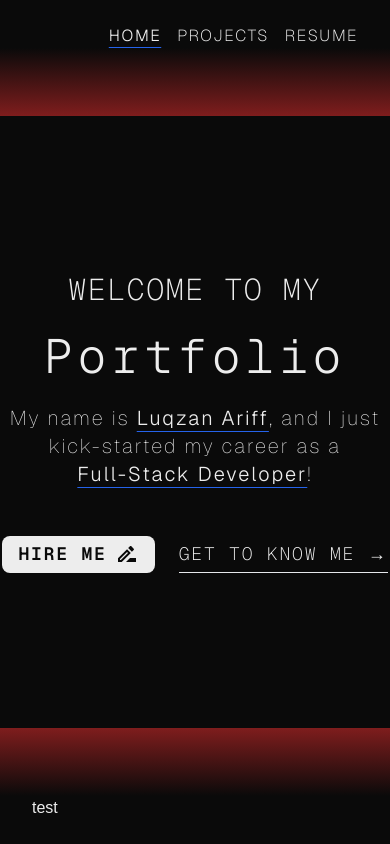
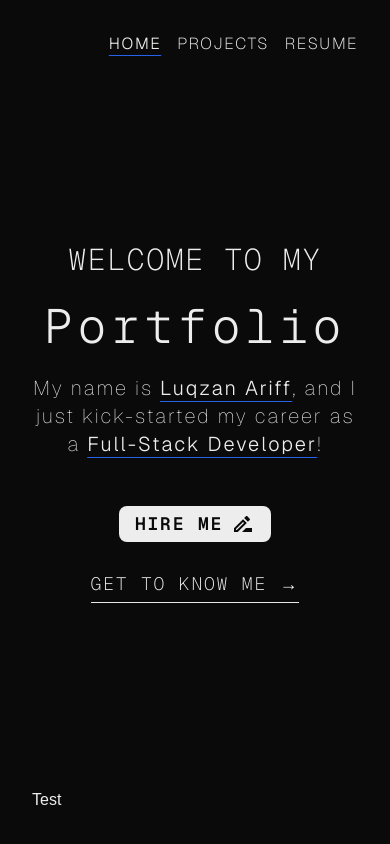
Before and after one commit to Luqzan/personal-portfolio-website, a Next.js app: page / in a window 390 px wide. Built offline with nearby package versions, Linux system fonts and the light colour scheme.

Commit message:
testing for mobile

```diff
--- a/src/app/layout.jsx
+++ b/src/app/layout.jsx
@@ -13,26 +13,28 @@ export const metadata = {
 export default function RootLayout({ children }) {
   return (
     <html lang="en" className={`${geistSans} ${geistMono}`}>
-      <body className={`antialiased`}>
-        <div className="flex justify-center w-full">
-          <div className="relative h-screen w-full max-w-screen-xl grid grid-rows-[3rem_calc(100vh-6rem)_3rem] grid-cols-1 ">
-            <header className="flex flex-col justify-end px-8 bg-background">
+      <body className="flex flex-col items-center w-screen h-screen antialiased">
+        <header className="sticky top-0 flex flex-col w-full max-w-screen-xl">
+          <div className="flex flex-row p-8 bg-background">
+            <div className="ml-auto">
               <NavBar />
-            </header>
+            </div>
+          </div>
 
-            <div className="fixed top-[3rem] h-[8vh] w-full bg-gradient-to-b from-background to-transparent bg-red-900" />
+          <div className="w-full h-[8vh] bg-gradient-to-b from-background to-transparent" />
+        </header>
 
-            <main className="h-full grid items-center justify-items-center overflow-clip">
-              {children}
-            </main>
+        <main className="h-full w-full flex items-center justify-center">
+          {children}
+        </main>
 
-            <div className="fixed bottom-[3rem] h-[8vh] w-full bg-gradient-to-t from-background to-transparent bg-red-900" />
+        <footer className="sticky bottom-0 flex flex-col w-full max-w-screen-xl">
+          <div className="w-full h-[8vh] bg-gradient-to-t from-background to-transparent" />
 
-            <footer className="flex flex-col justify-start px-8 bg-background">
-              <p>test</p>
-            </footer>
+          <div className="flex flex-row p-8 bg-background">
+            <div className="">Test</div>
           </div>
-        </div>
+        </footer>
       </body>
     </html>
   );
--- a/src/app/ui/components/Hero.jsx
+++ b/src/app/ui/components/Hero.jsx
@@ -6,7 +6,7 @@ import Underline from "./Underline";
 
 export default function Hero() {
   return (
-    <div className="flex flex-col gap-12 items-center">
+    <div className="flex flex-col gap-12 items-center px-8">
       <div className="flex flex-col gap-6">
         <p className="text-center font-mono text-3xl font-extralight tracking-wider">
           WELCOME TO MY
```
